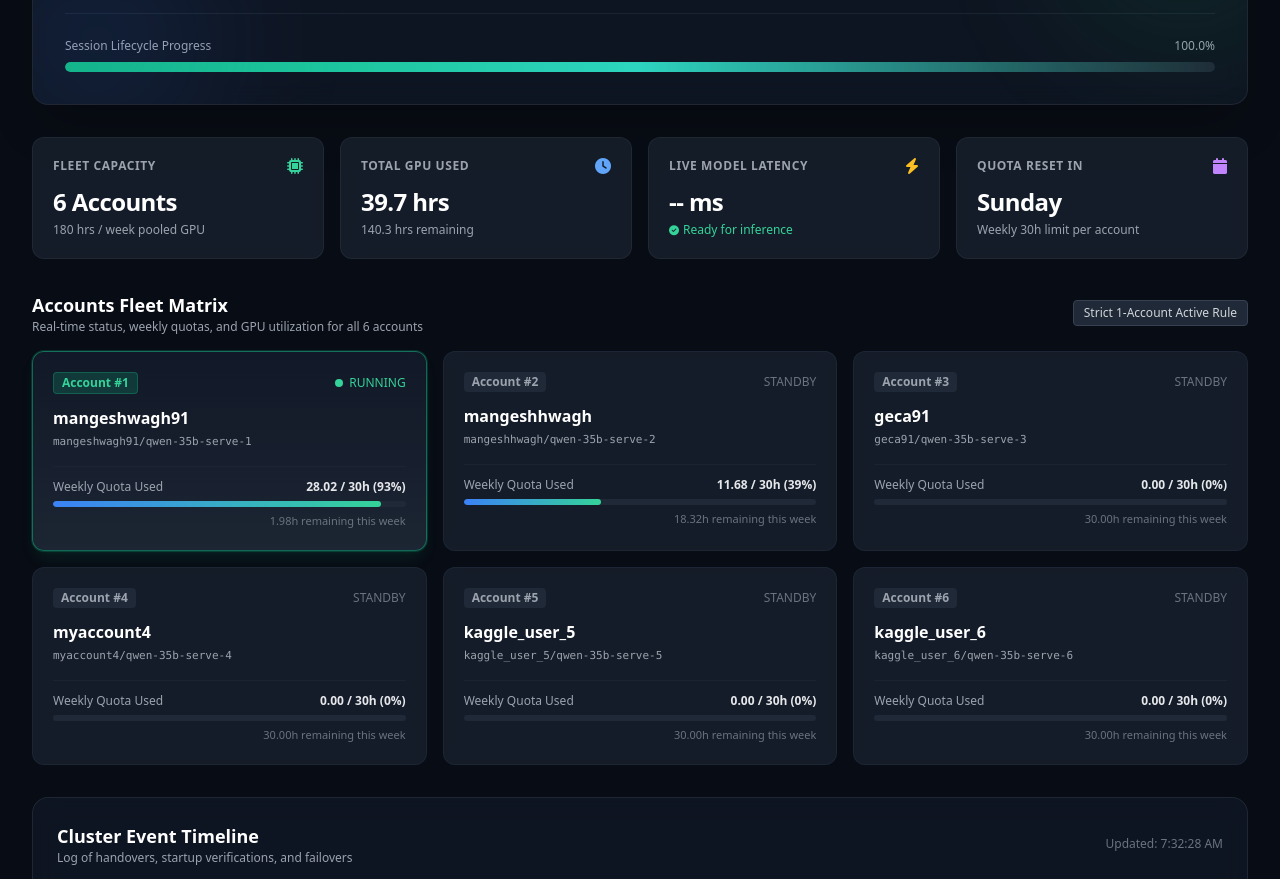
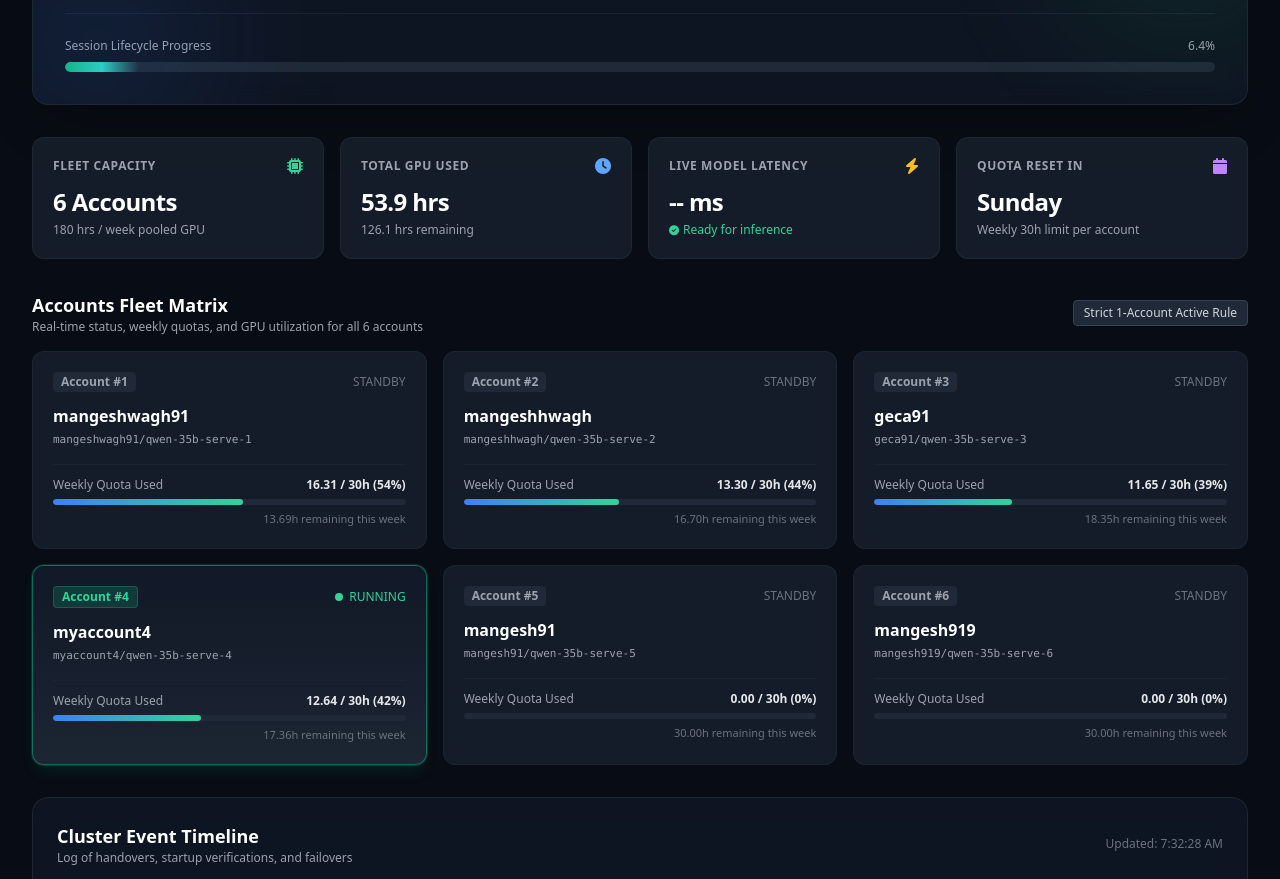
Before and after one commit to prosspero/KaggleAuto, a plain HTML site: page index.html in a window 1280 px wide. Shown: the part 240-1119 px from the top of the page. Drawn offline with nearby package versions, Linux system fonts and the light colour scheme; no server answers.

Commit message:
fix(dashboard): update real Kaggle quotas, add failover to raw state.json, and fix account 5/6 names

```diff
--- a/index.html
+++ b/index.html
@@ -267,11 +267,13 @@
       { username: "mangeshhwagh", slug: "mangeshhwagh/qwen-35b-serve-2", index: 1 },
       { username: "geca91", slug: "geca91/qwen-35b-serve-3", index: 2 },
       { username: "myaccount4", slug: "myaccount4/qwen-35b-serve-4", index: 3 },
-      { username: "kaggle_user_5", slug: "kaggle_user_5/qwen-35b-serve-5", index: 4 },
-      { username: "kaggle_user_6", slug: "kaggle_user_6/qwen-35b-serve-6", index: 5 },
+      { username: "mangesh91", slug: "mangesh91/qwen-35b-serve-5", index: 4 },
+      { username: "mangesh919", slug: "mangesh919/qwen-35b-serve-6", index: 5 },
     ];
 
-    let stateUrl = localStorage.getItem("kaggleauto_state_url") || "/api";
+    const GITHUB_RAW_URL = "https://raw.githubusercontent.com/prosspero/KaggleAuto/main/state.json";
+    let defaultStateUrl = (window.location.protocol === "file:") ? GITHUB_RAW_URL : "/api";
+    let stateUrl = localStorage.getItem("kaggleauto_state_url") || defaultStateUrl;
     let healthUrl = localStorage.getItem("kaggleauto_health_url") || "https://qwen.prosspero.com/api/tags";
     let refreshSec = parseInt(localStorage.getItem("kaggleauto_refresh_sec") || "15", 10);
     let refreshTimer = null;
@@ -376,8 +378,20 @@
       if (manual && icon) icon.classList.add("fa-spin");
 
       try {
-        const res = await fetch(stateUrl + "?_t=" + Date.now());
-        if (!res.ok) throw new Error("HTTP " + res.status);
+        let res;
+        try {
+          const sep = stateUrl.includes("?") ? "&" : "?";
+          res = await fetch(stateUrl + sep + "_t=" + Date.now());
+          if (!res.ok) throw new Error("HTTP " + res.status);
+        } catch (fetchErr) {
+          if (stateUrl !== GITHUB_RAW_URL) {
+            console.warn("Primary state URL failed, falling back to GitHub raw...", fetchErr);
+            res = await fetch(GITHUB_RAW_URL + "?_t=" + Date.now());
+            if (!res.ok) throw new Error("GitHub raw HTTP " + res.status);
+          } else {
+            throw fetchErr;
+          }
+        }
         const state = await res.json();
         renderDashboard(state);
 
@@ -504,10 +518,17 @@
 
     function renderFallback() {
       renderDashboard({
-        current_account_index: 0,
-        current_session_start: "2026-11-17T05:01:16.331263+00:00",
-        quota: { "mangeshwagh91": { used_hours: 1.5 }, "mangeshhwagh": { used_hours: 11.68 } },
-        history: [{ time: "2026-11-17T05:01:16.331263+00:00", event: "cold_start", account: "mangeshwagh91" }]
+        current_account_index: 3,
+        current_session_start: "2026-11-18T06:48:32.434794+00:00",
+        quota: {
+          "mangeshwagh91": { used_hours: 16.31 },
+          "mangeshhwagh": { used_hours: 13.30 },
+          "geca91": { used_hours: 11.65 },
+          "myaccount4": { used_hours: 11.91 },
+          "mangesh91": { used_hours: 0.0 },
+          "mangesh919": { used_hours: 0.0 }
+        },
+        history: [{ time: "2026-11-18T06:48:32.434794+00:00", event: "manual_start", account: "myaccount4" }]
       });
     }
 
--- a/state.json
+++ b/state.json
@@ -3,19 +3,27 @@
   "current_session_start": "2026-11-18T06:48:32.434794+00:00",
   "quota": {
     "mangeshwagh91": {
-      "used_hours": 14.26,
+      "used_hours": 16.31,
       "week_start": "2026-11-15T00:00:00+00:00"
     },
     "mangeshhwagh": {
-      "used_hours": 0.7541,
+      "used_hours": 13.30,
       "week_start": "2026-11-15T00:00:00+00:00"
     },
     "geca91": {
-      "used_hours": 0.76,
+      "used_hours": 11.65,
       "week_start": "2026-11-15T00:00:00+00:00"
     },
     "myaccount4": {
-      "used_hours": 0.03,
+      "used_hours": 11.91,
+      "week_start": "2026-11-15T00:00:00+00:00"
+    },
+    "mangesh91": {
+      "used_hours": 0.0,
+      "week_start": "2026-11-15T00:00:00+00:00"
+    },
+    "mangesh919": {
+      "used_hours": 0.0,
       "week_start": "2026-11-15T00:00:00+00:00"
     }
   },
```
Also changed, not shown: public/index.html (+30 -9 lines).
